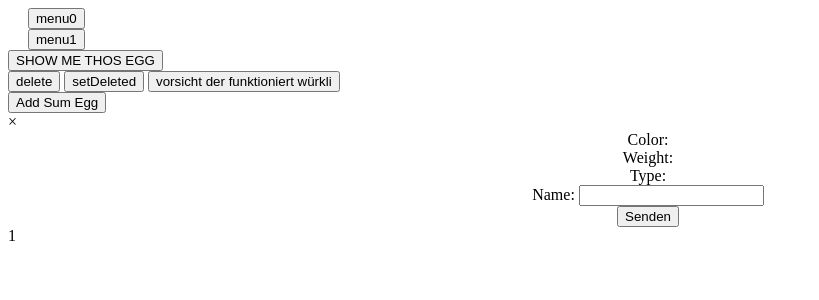
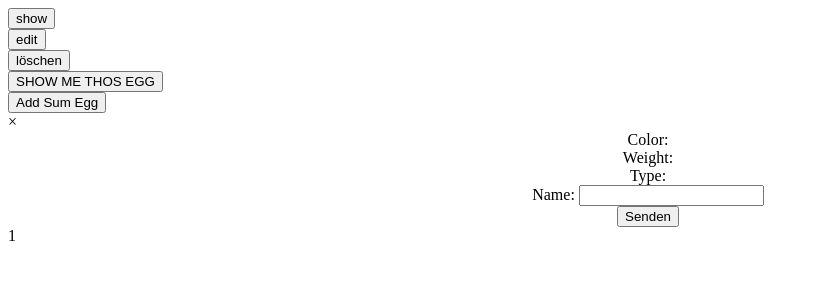
Before and after one commit to xivia/EggManagerISO15, a PHP site: template view/php/body.php in a window 1280 px wide; the page is wider, and only the part inside the window is pictured. Shown: the top 300 px of that part, without its empty margins (0-819 px from the left). Run offline with PHP 8.4, Linux system fonts and the light colour scheme; the template is opened without the code that fills it, so the values that code supplies are empty.

Commit message:
kp wasi gmacht han :)

```diff
--- a/view/css/style.css
+++ b/view/css/style.css
@@ -1,2 +1,3 @@
 html, body {height: 100vh; width: 100vw; margin: 0px; padding: 0px;}
 .div {position: relative; width: 100%; height: 100%;}
+.smooth{padding: 15px 20px; vertical-align: middle; text-align: center;}
--- a/view/php/idk.m8.php
+++ b/view/php/idk.m8.php
@@ -2,28 +2,30 @@
 
 <div style='width: 100vw;'>
 
-    <div id="menubar" style="width: 100vw; padding: 0px 20px;">
-        <div id="eggGrid"><button onclick="loadMenu(0);">menu0</button></div>
-        <div id="eggSingle"><button onclick="loadMenu(1);">menu1</button></div>
+    <div id="menubar" class="smooth" style="width: 100vw;">
+        <div id="eggShow"><button onclick="loadMenu(0);">show</button></div>
+        <div id="eggOptions"><button onclick="loadMenu(1);">edit</button></div>
+        <div id="eggRIP"><button onclick="loadMenu(2);">löschen</button></div>
     </div>
-    <button class='w3-button' onclick='showAllEggs();'>SHOW ME THOS EGG</button>
-    <div id='egginc'></div>
 
     <div id="menu0" style="display: block;">
-        <div id="grid"></div>
-        <div id="banana"></div>
 
-        <div id="delete">
+        <button class='w3-button' onclick='showAllEggs();'>SHOW ME THOS EGG</button>
+        <div id='egginc'></div>
+    </div>
+
+    <div id="menu1" style="display: none;" class="smooth">
+        <div id="banana" class="smooth"></div>
+    </div>
+
+    <div id="menu2" style="display: none;" class="smooth">
+        <div id="delete" class="smooth">
             <div id="combobox"></div>
             <input type="button" id="remove" value="delete" onclick="removeEgg(1);">
             <input type="button" id="setDeleted" value="setDeleted" onclick="removeEgg(0)">
             <input type="button" id="drop" value="vorsicht der funktioniert würkli" onclick="dropTable();">
         </div>
     </div>
-    <div id="menu1" style="display: none;">
-
-    </div>
-
 
     <div class="w3-container">
         <button onclick="document.getElementById('addEgg').style.display = 'block'" class="w3-button w3-black">Add Sum Egg</button>
@@ -44,18 +46,21 @@
     </div>
 </div>
 
+
 <script>
 
     function loadMenu(e) {
-        if (e == 0) {
-            $("#menu0").css({"display": "block"});
+
+        if (e == 0 || e == 1 || e == 2) {
+            $("#menu0").css({"display": "none"});
             $("#menu1").css({"display": "none"});
-        } else if (e == 1) {
-            $("#menu0").css({"display": "none"});
+            $("#menu2").css({"display": "none"});
+            console.log(e);
+            $("#menu" + e + "").css({"display": "block"});
+        } else {
             $("#menu1").css({"display": "block"});
-        } else {
-            $("#menu0").css({"display": "block"});
-            $("#menu1").css({"display": "none"});
+            $("#menu2").css({"display": "none"});
+            $("#menu3").css({"display": "none"});
         }
     }
 
@@ -71,7 +76,6 @@
             "name": $("#eggName").val(),
             "size": $("#eggSize").val()
         });
-        console.log(a);
         getPostRequest(a, "add", "egg").done(function (e) {
             $("#banana").html(resTrim(e));
         });
@@ -132,7 +136,6 @@
 
         getPostRequest(null, 'getMinAndMaxSize', 'egg').done(function (e) {
             var arr = JSON.parse(resTrim(e));
-            console.log(arr);
             //numeric input field
             $("#eggSize").jqxNumberInput({width: '270px', height: '25px', min: parseFloat(arr[0].min), max: parseFloat(arr[0].max)});
         });
```
